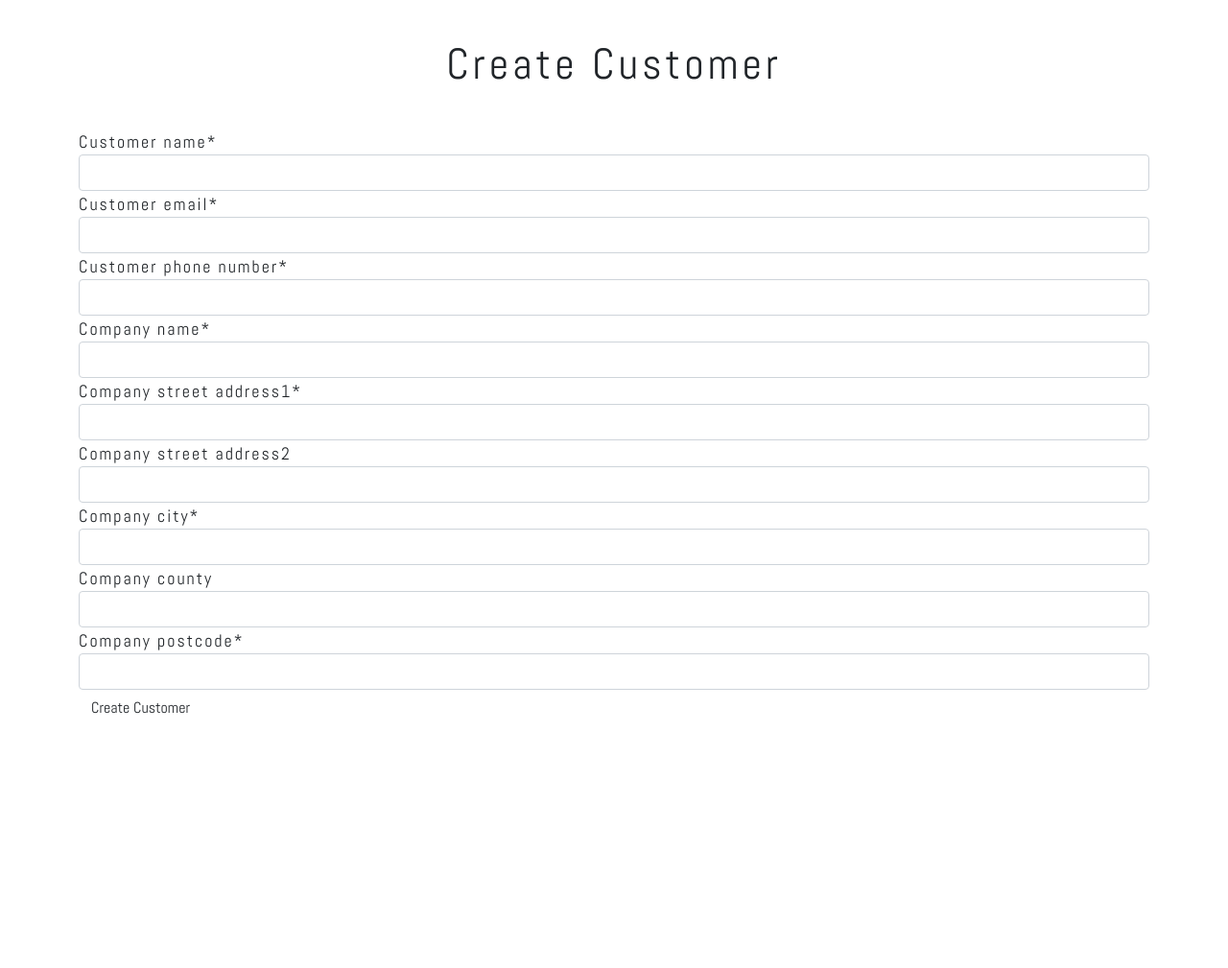
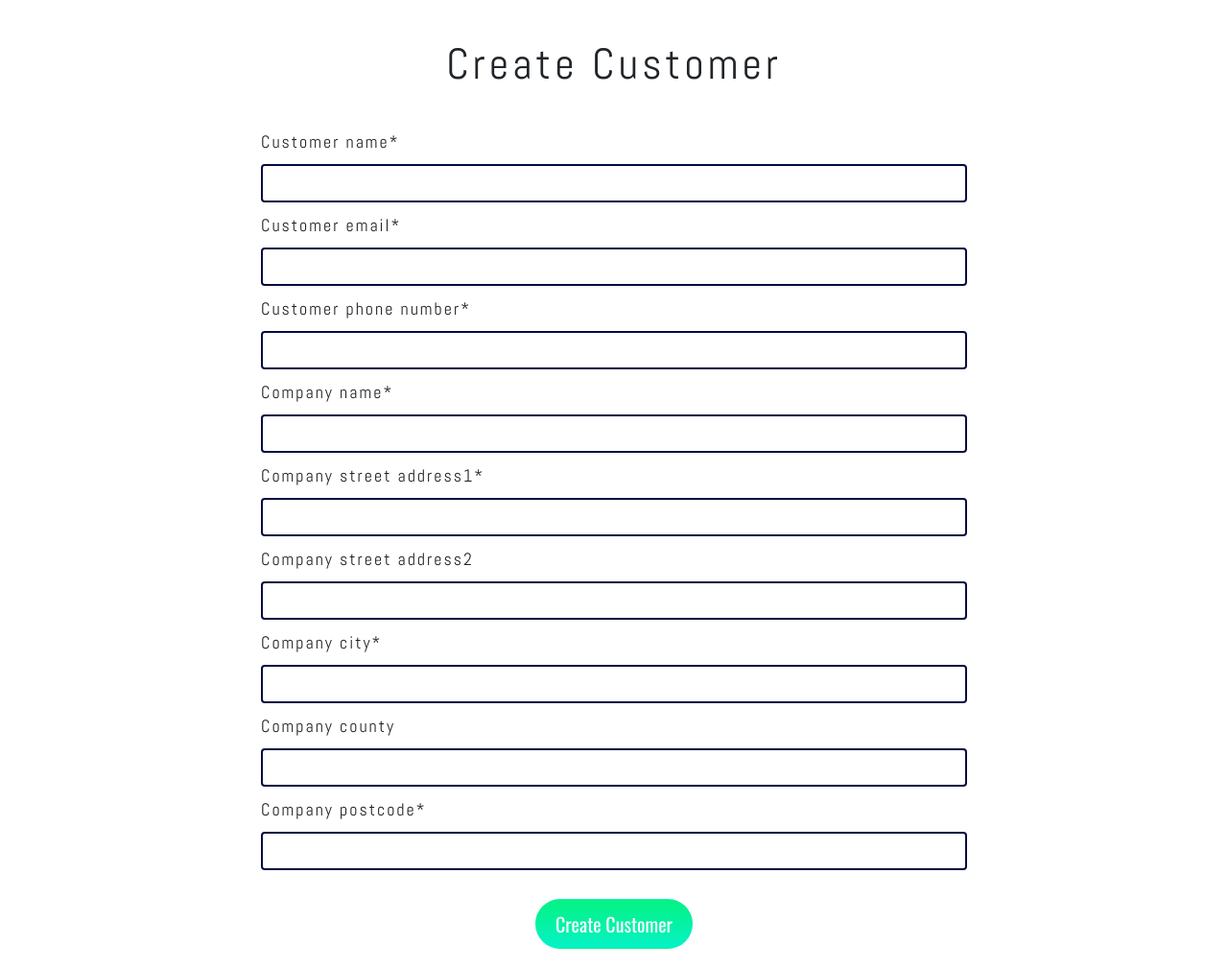
Before and after one commit to R-Prince/counter_ms4, a Django app: page /customer/create_customer/ in a window 1280 px wide. Shown: the part 59-1068 px from the top of the page at 96% size. Before the commit the page ends 803 px from the top, so only its background shows below. Run offline with Django 3.2, Linux system fonts and the light colour scheme; some libraries are stand-ins or nearby versions.

Commit message:
Add form styling to create customer form

```diff
--- a/customers/templates/customers/create_customer.html
+++ b/customers/templates/customers/create_customer.html
@@ -8,7 +8,7 @@
 {% block content %}
     <div class="container">
         <div class="row">
-            <div class="col-12">
+            <div class="col-12 col-md-8 offset-md-2">
                 <form action="{% url 'create_customer' %}" method="POST">
                     {% csrf_token %}
                     <fieldset>
@@ -22,10 +22,14 @@
                         {{customer_form.company_county | as_crispy_field }}
                         {{customer_form.company_postcode | as_crispy_field }}
                     </fieldset>
-                    <div>
-                        <button id="submit-button" class="btn">
-                            Create Customer
-                        </button>
+                    <div class="container submit-container">
+                        <div class="row">
+                            <div class="d-flex justify-content-center">
+                                <button id="submit-button" class="btn btn-lg green-btn">
+                                    Create Customer
+                                </button>
+                            </div>
+                        </div>
                     </div>
                 </form>
             </div>
--- a/home/templates/home/index.html
+++ b/home/templates/home/index.html
@@ -10,7 +10,7 @@
                     <p class="hero-text">Online Bookkeeping perfect for Soletraders, Freelancers, Self-employed and Small businesses</p>
                 </div>
                 <div class="my-2">
-                    <a href="{% url 'account_signup' %}" class="btn btn-large green-btn">
+                    <a href="{% url 'account_signup' %}" class="btn btn-lg green-btn">
                         Try for Free
                     </a>
                 </div>
--- a/static/css/base.css
+++ b/static/css/base.css
@@ -89,6 +89,22 @@ body{
     font-family: 'Abel', sans-serif;
 }
 
+/* Form CSS */
+
+.textInput{
+    border: 2px solid #010B40;
+    margin: 10px 0px 10px 0px;
+}
+
+.emailinput{
+    border: 2px solid #010B40;
+    margin: 10px 0px 10px 0px;
+}
+
+.submit-container{
+    margin: 20px 0px;
+}
+
 .allauth-panel{
     margin-top: 7rem;
 }
```
